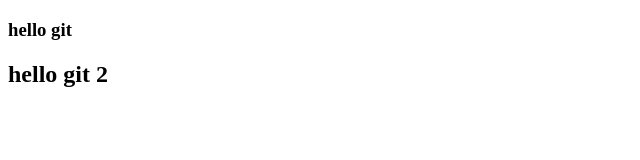
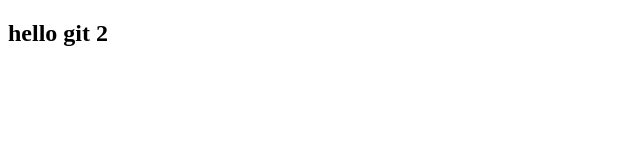
Before and after one commit to Kostikan/git_test2, a plain HTML site: page index.html in a window 1280 px wide. Shown: the whole page, without its empty margins (0-640 px from the left). Drawn offline with Linux system fonts and the light colour scheme.

Commit message:
delete h3

```diff
--- a/index.html
+++ b/index.html
@@ -7,7 +7,7 @@
 	<title>Title</title>
 </head>
 <body>
-	<h3>  hello git</h3>
+
 	<h2>hello git 2</h2>
 </body>
 </html>
```
